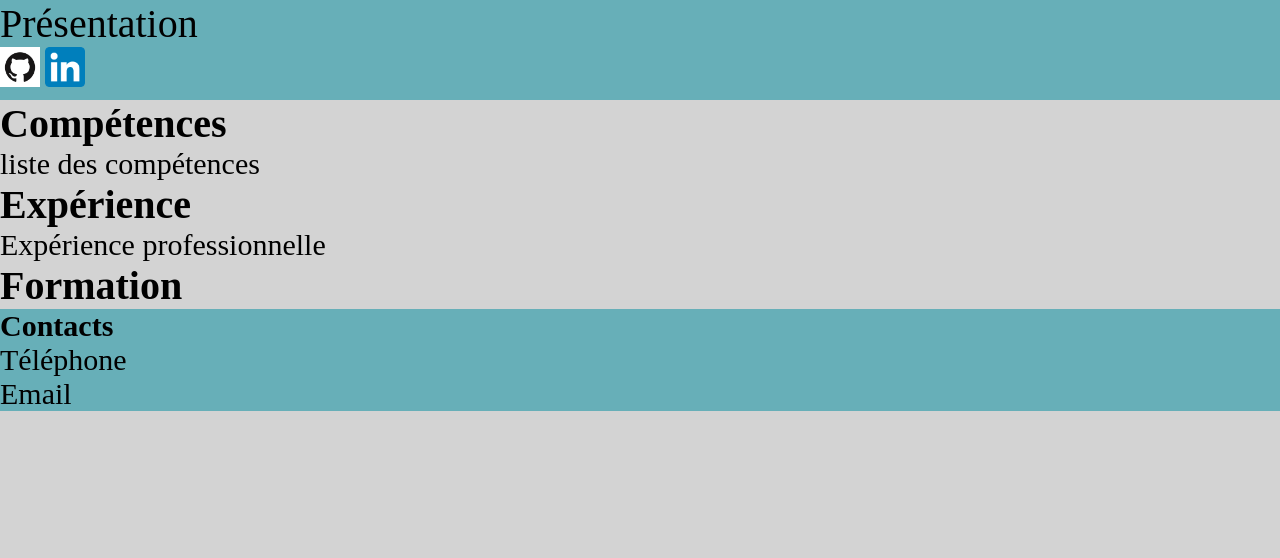
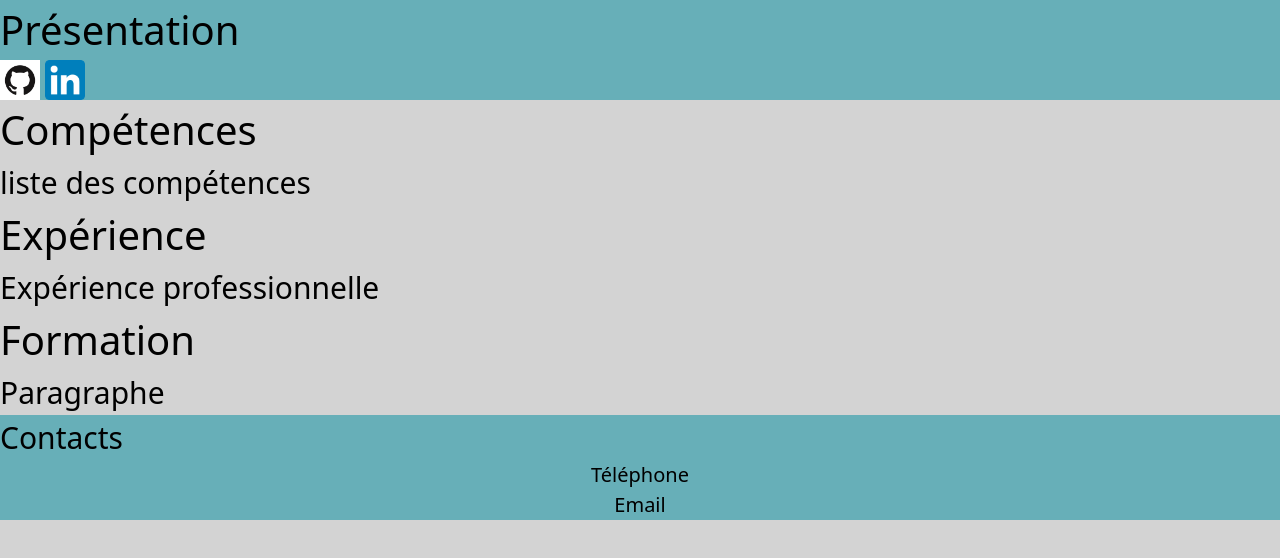
Before and after one commit to Achap05/brief_cv, a plain HTML site: page index.html in a window 1280 px wide. Drawn offline with nearby package versions, Linux system fonts and the light colour scheme.

Commit message:
style html

```diff
--- a/index.html
+++ b/index.html
@@ -3,6 +3,9 @@
   <head>
     <meta charset="UTF-8" >
     <meta name="viewport" content="width=device-width, initial-scale=1.0" >
+    <script src="https://cdn.tailwindcss.com"></script>
+    <script>tailwind.config
+    </script>
     <title>Brief CV</title>
     <link rel="stylesheet" href="style.css" >
   </head>
@@ -14,20 +17,22 @@
         <a href="https://www.linkedin.com/in/arthur-de-dominicis-3b2a322a0?utm_source=share&utm_campaign=share_via&utm_content=profile&utm_medium=android_app" class="nav_link"><img src="img/LinkedIn_icon.svg.png" alt="LinkedIn" class="nav_link"></a>
       </nav>
     </header>
-  <main>
+    <main>
     <background-img src="">
     <h2 class="title2">Compétences</h2>
       <p class=main_text>liste des compétences</p>
     <h2 class="title2">Expérience</h2>
       <p class=main_text>Expérience professionnelle</p>
     <h2 class="title2">Formation</h2>
-
+      <p class="main_text">
+        Paragraphe
+      </p>
     </main>
 
     <footer>
       <h3 class=main_text>Contacts</h3>
-        <p class=main_text>Téléphone</p>
-        <p class=main_text>Email</p>
+        <p class=contact>Téléphone</p>
+        <p class=contact>Email</p>
       </footer>
   </body>
 </html>
```
